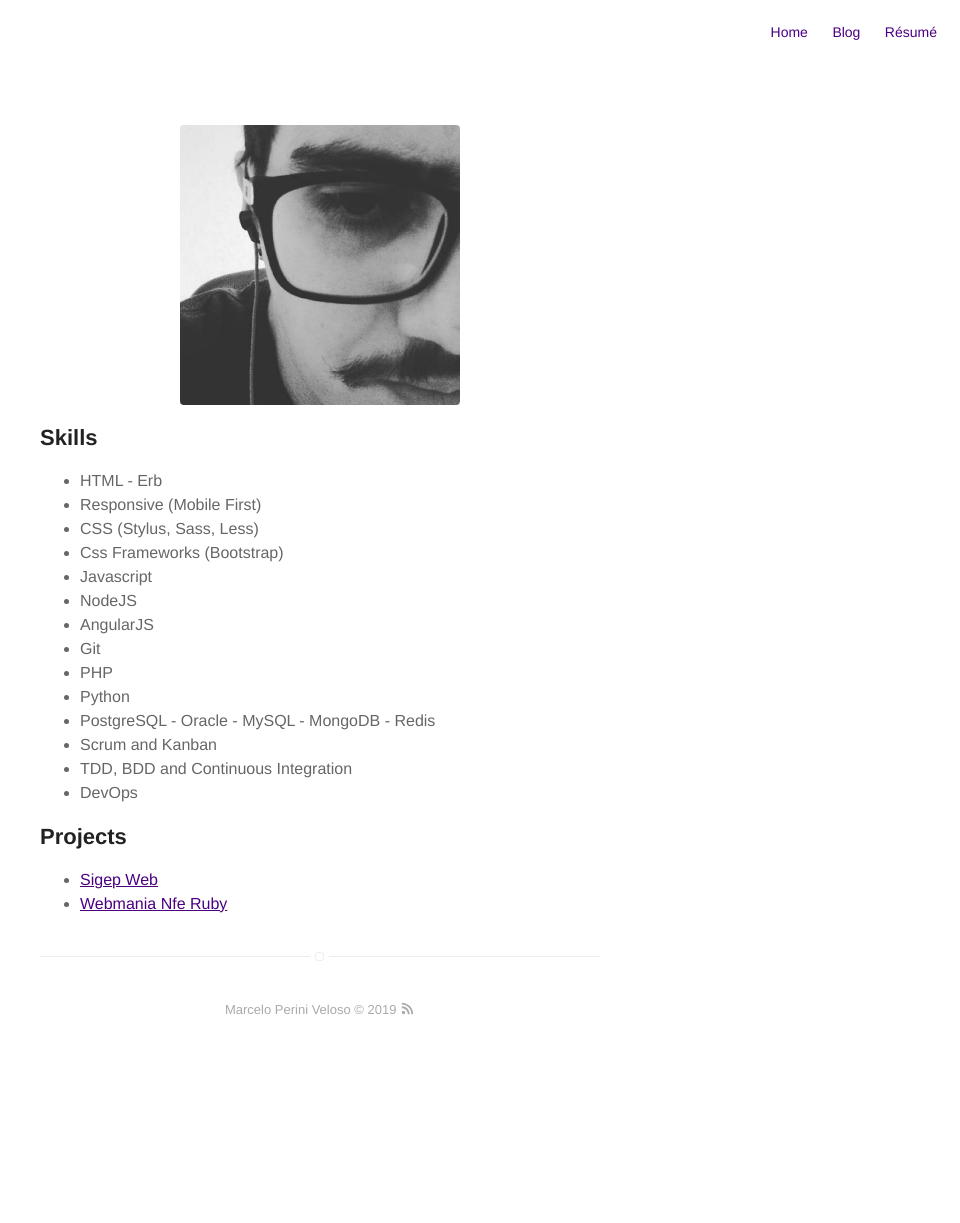
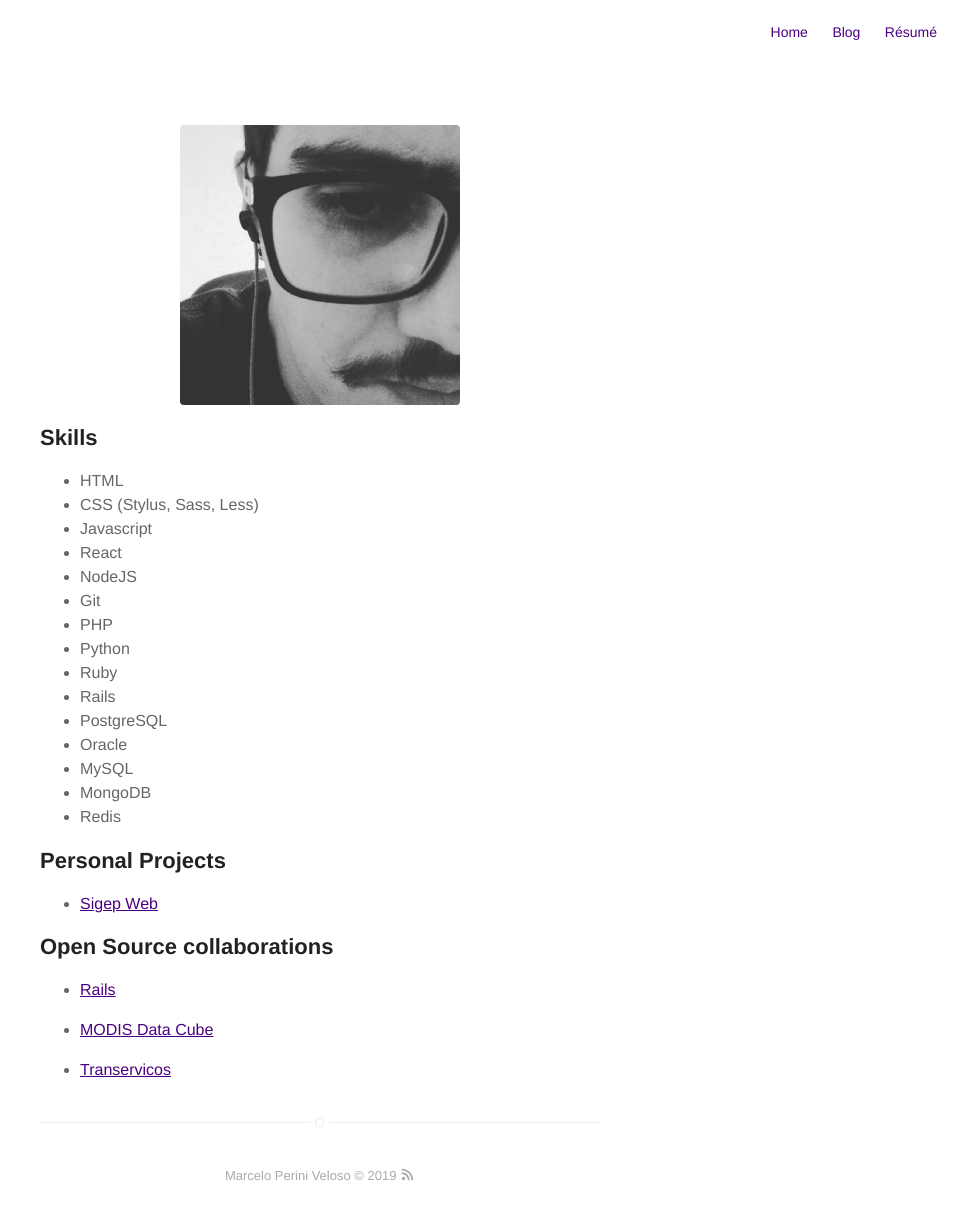
Before and after one commit to marceloperini/marceloperini.github.io, a Jekyll site: the page built from about.md, in a window 1280 px wide. Shown: the whole page, without its empty margins (320-1280 px from the left). Built offline with Jekyll 4.4.1, drawn with Linux system fonts in a browser that asks for light colours; before the commit the page ends 1057 px from its top, so only the background shows below that.

Commit message:
change about page

```diff
--- a/_config.yml
+++ b/_config.yml
@@ -66,8 +66,8 @@ authors:
 width: normal
 
 # if you don't need pagination, comment the *paginate* configs below
-# paginate: 5
-# paginate_path: "blog/:num/"
+paginate: 10
+paginate_path: "blog/:num/"
 
 # if you don't need projects, comment the *projects* configs below
 # projects: true
--- a/about.md
+++ b/about.md
@@ -2,30 +2,43 @@
 title: About
 layout: page
 ---
+
 ![Profile Image]({{ site.url }}/{{ site.picture }})
 
-<h2>Skills</h2>
+## Skills
 
-<ul class="skill-list">
-  <li>HTML - Erb</li>
-  <li>Responsive (Mobile First)</li>
-  <li>CSS (Stylus, Sass, Less)</li>
-  <li>Css Frameworks (Bootstrap)</li>
-  <li>Javascript</li>
-  <li>NodeJS</li>
-  <li>AngularJS</li>
-  <li>Git</li>
-  <li>PHP</li>
-  <li>Python</li>
-  <li>PostgreSQL - Oracle - MySQL - MongoDB - Redis</li>
-  <li>Scrum and Kanban</li>
-  <li>TDD, BDD and Continuous Integration</li>
-  <li>DevOps</li>
+* HTML
+* CSS (Stylus, Sass, Less)
+* Javascript
+* React
+* NodeJS
+* Git
+* PHP
+* Python
+* Ruby
+* Rails
+* PostgreSQL
+* Oracle
+* MySQL
+* MongoDB
+* Redis
+
+## Personal Projects
+
+<ul>
+  <li><a href="https://github.com/marceloperini/sigep_web" target="_blank">Sigep Web</a></li>
 </ul>
 
-<h2>Projects</h2>
+## Open Source collaborations
 
 <ul>
-  <li><a href="https://github.com/marceloperini/sigep_web">Sigep Web</a></li>
-  <li><a href="https://github.com/marceloperini/webmaniabr_nfe_ruby">Webmania Nfe Ruby</a></li>
+  <li><a href="https://github.com/rails/rails/pulls?q=is%3Apr+author%3Amarceloperini+is%3Aclosed+review%3Anone" target="_blank">Rails</a></li>
 </ul>
+
+<ul>
+  <li><a href="https://github.com/lapig-ufg/mdc/graphs/contributors" target="_blank">MODIS Data Cube</a></li>
+</ul>
+
+<ul>
+  <li><a href="https://github.com/juuh42dias/transervicos/pulls?q=is%3Apr+author%3Amarceloperini+is%3Aclosed" target="_blank">Transervicos</a></li>
+</ul>
```
